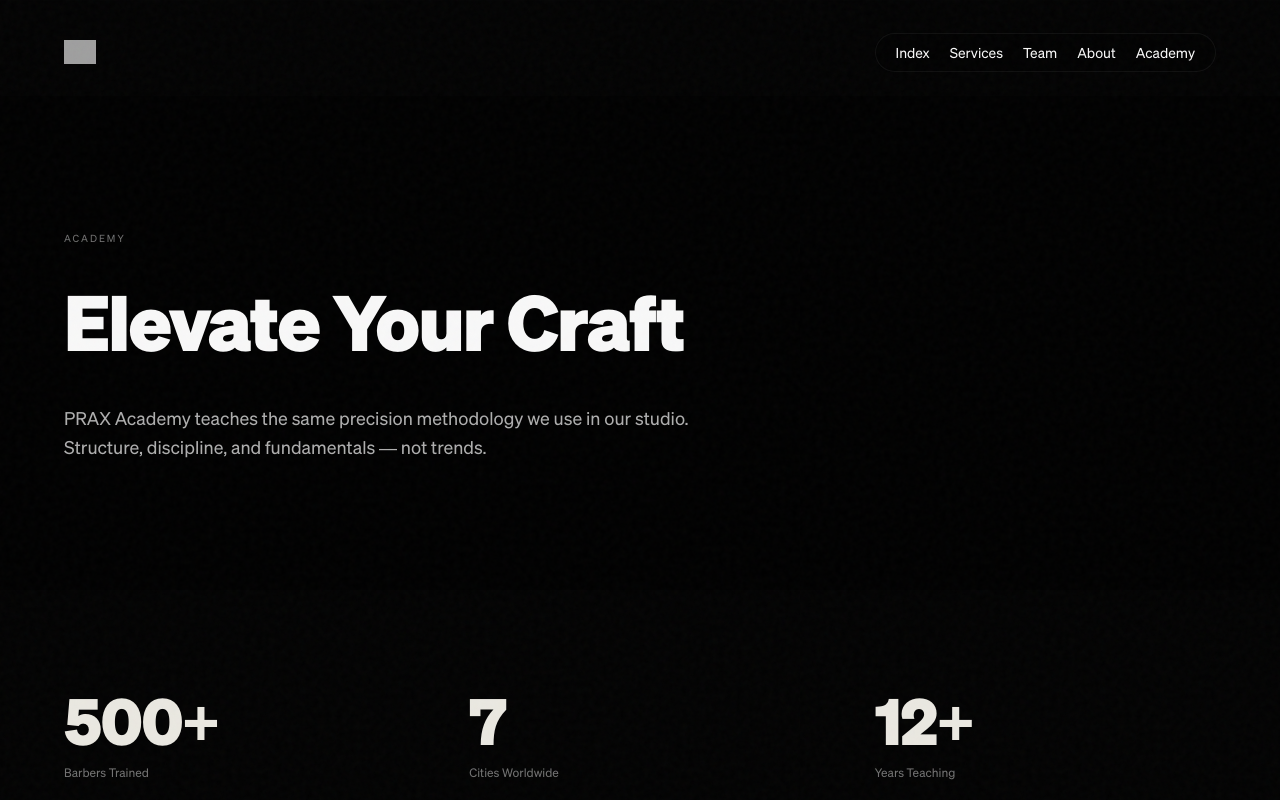
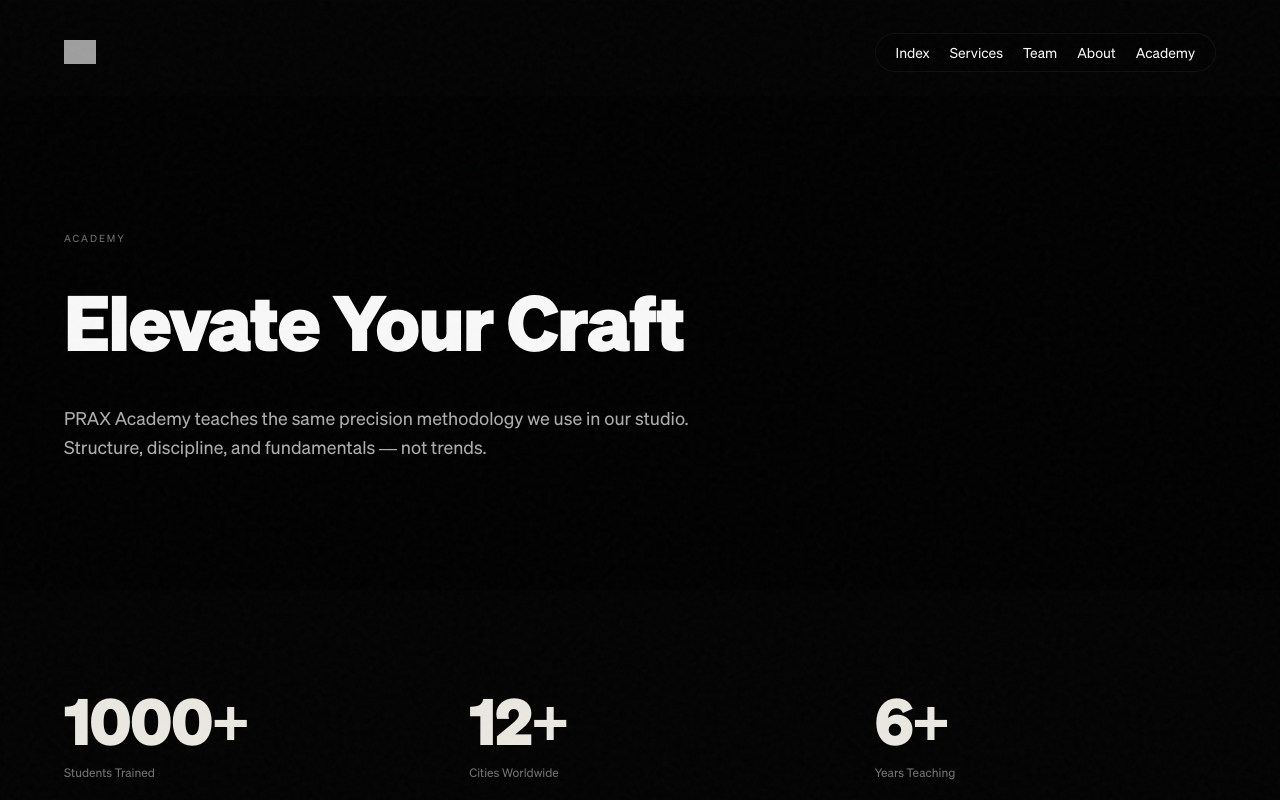
Before and after one commit to ericsngyun/prax, a Next.js app: page /academy in a window 1280 px wide. Shown: the top 800 px of the page. Built offline with nearby package versions, Linux system fonts and the light colour scheme; grey boxes are pictures that could not be loaded.

Commit message:
Update founder metrics across site
- Update academy stats: 1000+ students (was 500+), 12+ cities (was 7), 6+ years teaching (was 12+)
- Update founding year from 2012 to 2018 in origin story
- Update academy description to reflect 12+ cities worldwide

```diff
--- a/app/about/page.tsx
+++ b/app/about/page.tsx
@@ -27,9 +27,9 @@ export default function AboutPage() {
       <OriginStorySection
         heading="Why PRAX Exists"
         story={[
-          'In 2012, Jack Louii recognized a gap in the industry: too many barbers prioritized speed over structure, trends over fundamentals, and volume over quality.',
+          'In 2018, Jack Louii recognized a gap in the industry: too many barbers prioritized speed over structure, trends over fundamentals, and volume over quality.',
           'PRAX was founded as a response — a studio that would operate differently. One that valued precision, educated its team to the highest standards, and built haircuts designed to last.',
-          'What started as a single chair in Los Angeles has grown into a global education platform, teaching barbers in 7 cities worldwide the same principles: clarity, structure, and mastery of fundamentals.',
+          'What started as a single chair in Los Angeles has grown into a global education platform, teaching barbers in 12+ cities worldwide the same principles: clarity, structure, and mastery of fundamentals.',
           'Today, PRAX serves both clients and students — offering precision haircuts in our LA studio, and world-class education for barbers who want to elevate their craft.',
         ]}
         founderImageSrc={cloudinaryAssets.philosophyImage}
--- a/components/sections/AcademyContent.tsx
+++ b/components/sections/AcademyContent.tsx
@@ -125,9 +125,9 @@ export function AcademyContent() {
       {/* Stats — counter animations (intentional — keep) */}
       <StatsSection
         stats={[
-          { value: 500, suffix: '+', label: 'Barbers Trained' },
-          { value: 7, label: 'Cities Worldwide' },
-          { value: 12, suffix: '+', label: 'Years Teaching' },
+          { value: 1000, suffix: '+', label: 'Students Trained' },
+          { value: 12, suffix: '+', label: 'Cities Worldwide' },
+          { value: 6, suffix: '+', label: 'Years Teaching' },
         ]}
       />
 
--- a/components/sections/ServicesSection.tsx
+++ b/components/sections/ServicesSection.tsx
@@ -29,7 +29,7 @@ const defaultServices: ServiceItem[] = [
   },
   {
     title: 'The Academy',
-    description: 'In-person education programs across 7 cities worldwide. Learn from master craftsmen and elevate your technique to the next level.',
+    description: 'In-person education programs across 12+ cities worldwide. Learn from master craftsmen and elevate your technique to the next level.',
   },
   {
     title: 'PRAX Online',
```
